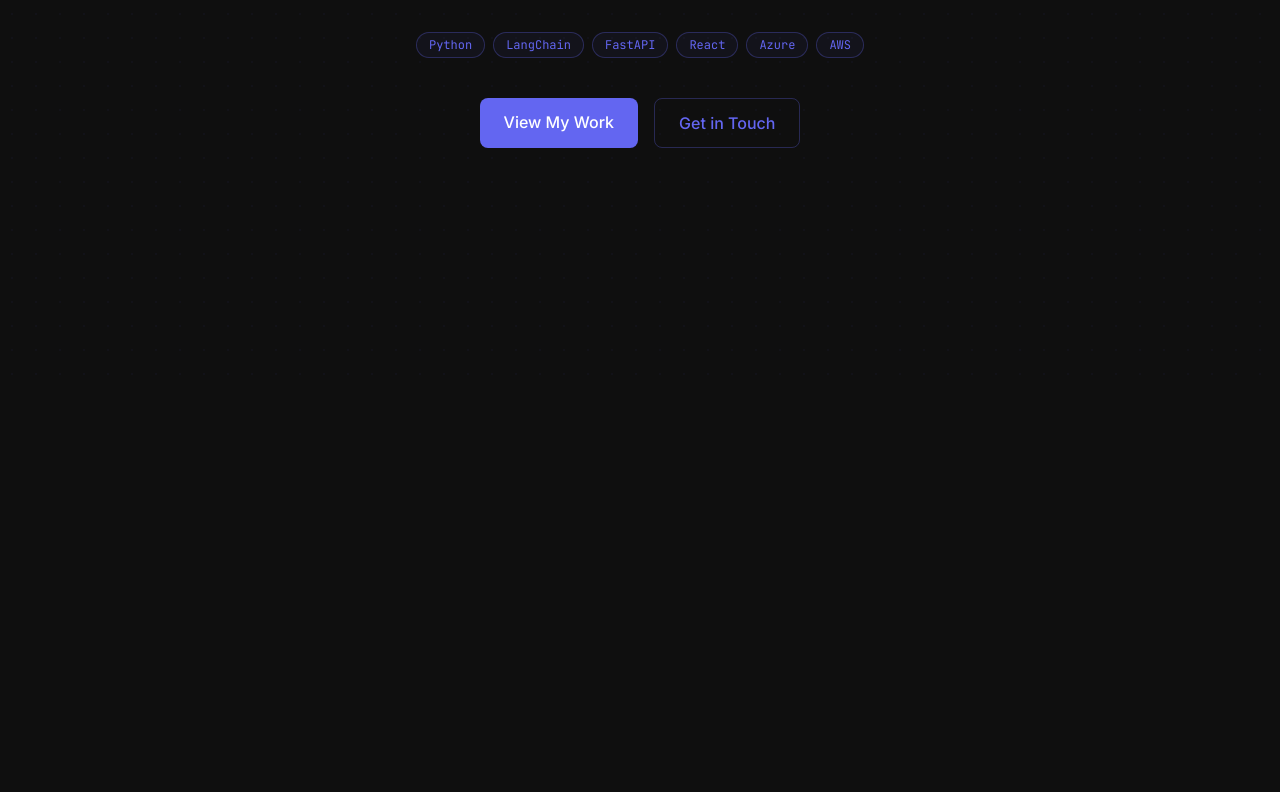
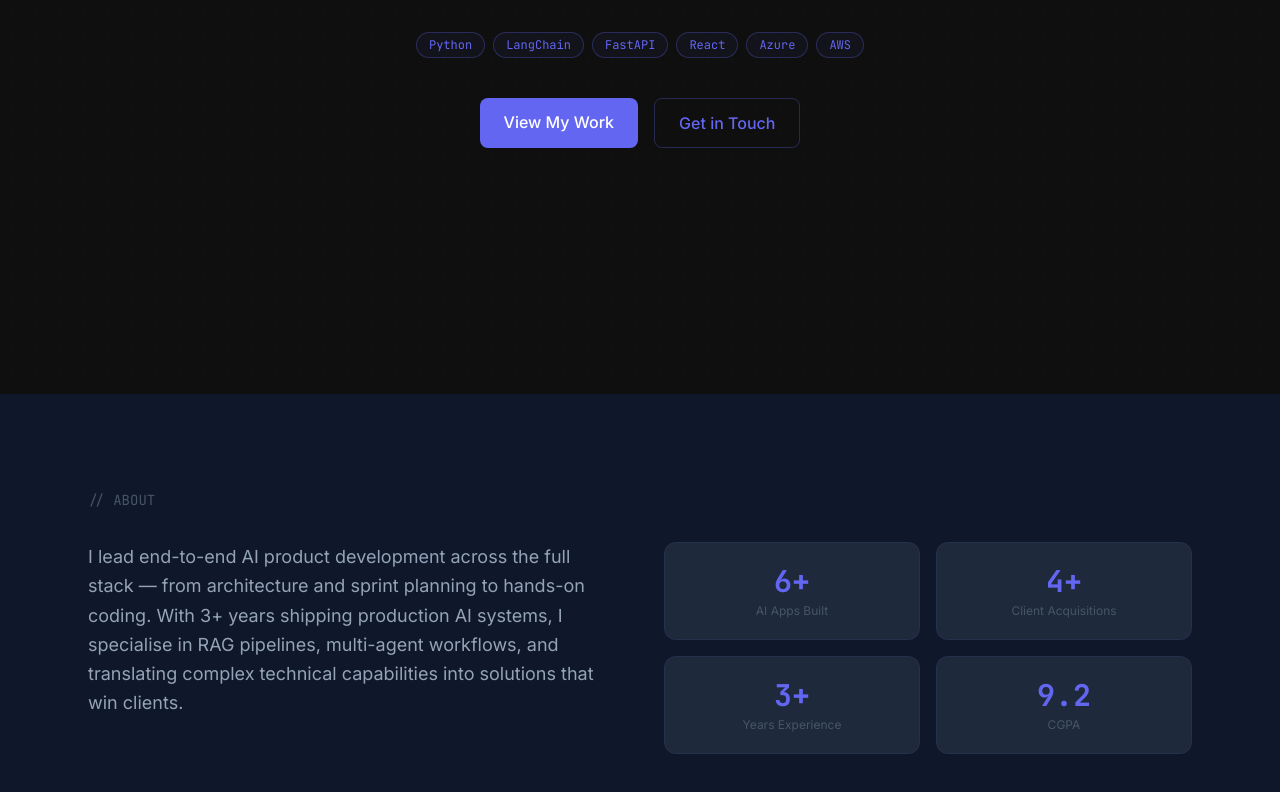
Before and after one commit to themightywolfie/themightywolfie.github.io, a React (Vite) app: page / in a window 1280 px wide. Shown: the part 406-1198 px from the top of the page. Before the commit the page ends 800 px from the top, so only its background shows below. Built offline with nearby package versions, Linux system fonts and the light colour scheme.

Commit message:
feat: add About section with animated stat counters

```diff
--- a/src/App.tsx
+++ b/src/App.tsx
@@ -1,11 +1,13 @@
 import Navbar from "./components/Navbar";
 import Hero from "./components/Hero";
+import About from "./components/About";
 
 function App() {
   return (
     <div className="min-h-screen bg-background text-text-primary">
       <Navbar />
       <Hero />
+      <About />
     </div>
   );
 }
--- /dev/null
+++ b/src/components/About.tsx
@@ -0,0 +1,84 @@
+import { useEffect, useRef, useState } from "react";
+import { motion, useInView, useReducedMotion } from "framer-motion";
+import { useMotionVariants } from "../lib/animations";
+import { about } from "../lib/data";
+
+function AnimatedCounter({ value, inView }: { value: string; inView: boolean }) {
+  const shouldReduceMotion = useReducedMotion();
+  const numericPart = parseFloat(value);
+  const suffix = value.replace(String(numericPart), "");
+  const [display, setDisplay] = useState(0);
+
+  useEffect(() => {
+    if (!inView || shouldReduceMotion) {
+      setDisplay(numericPart);
+      return;
+    }
+    let start = 0;
+    const duration = 1500;
+    const startTime = performance.now();
+
+    function animate(currentTime: number) {
+      const elapsed = currentTime - startTime;
+      const progress = Math.min(elapsed / duration, 1);
+      const eased = 1 - Math.pow(1 - progress, 3);
+      start = eased * numericPart;
+      setDisplay(Number(start.toFixed(1)));
+      if (progress < 1) requestAnimationFrame(animate);
+    }
+
+    requestAnimationFrame(animate);
+  }, [inView, numericPart, shouldReduceMotion]);
+
+  const formatted = Number.isInteger(numericPart)
+    ? Math.round(display).toString()
+    : display.toFixed(1);
+
+  return (
+    <span className="text-3xl font-bold text-accent font-mono">
+      {formatted}{suffix}
+    </span>
+  );
+}
+
+export default function About() {
+  const { fadeUp, staggerContainer } = useMotionVariants();
+  const ref = useRef(null);
+  const inView = useInView(ref, { once: true, margin: "-100px" });
+
+  return (
+    <section id="about" className="py-24 bg-surface">
+      <motion.div
+        ref={ref}
+        variants={staggerContainer}
+        initial="hidden"
+        animate={inView ? "visible" : "hidden"}
+        className="max-w-6xl mx-auto px-6"
+      >
+        <motion.p variants={fadeUp} className="font-mono text-text-muted text-sm mb-8">
+          {"// ABOUT"}
+        </motion.p>
+
+        <div className="grid md:grid-cols-2 gap-12 items-start">
+          <motion.div variants={fadeUp}>
+            <p className="text-text-secondary text-lg leading-relaxed">
+              {about.bio}
+            </p>
+          </motion.div>
+
+          <motion.div variants={fadeUp} className="grid grid-cols-2 gap-4">
+            {about.stats.map((stat) => (
+              <div
+                key={stat.label}
+                className="bg-card border border-accent/10 rounded-xl p-5 text-center"
+              >
+                <AnimatedCounter value={stat.value} inView={inView} />
+                <p className="text-text-muted text-xs mt-1">{stat.label}</p>
+              </div>
+            ))}
+          </motion.div>
+        </div>
+      </motion.div>
+    </section>
+  );
+}
```
